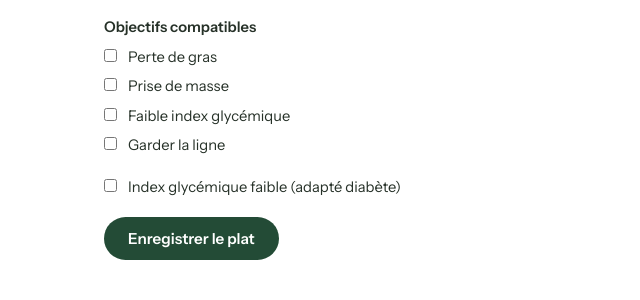
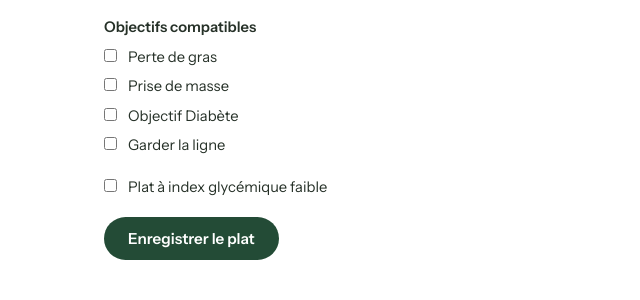
Before and after one commit to nooralshams/SS-Healthy, a PHP site: page /zig_healthy/admin/plats.php in a window 1280 px wide, after a click on "+ Ajouter un plat". Shown: the part 928-1228 px from the top of the page, without its empty margins (0-640 px from the left). Run offline with PHP 8.4, Linux system fonts and the light colour scheme; a user stored in the database is signed in; data comes from the database, SQL or seed files in the repository.

Commit message:
fix: clarify diabetes objective and low-GI checkboxes in dish forms
The "diabete" objective (plat_objectifs) and the low glycaemic index flag
(plats.ig_faible) are different data. Rename their labels in the add and
edit forms to "Objectif Diabète" and "Plat à index glycémique faible".

Co-Authored-By: Claude Opus 5.5 <noreply@anthropic.com>

```diff
--- a/admin/plats.php
+++ b/admin/plats.php
@@ -170,6 +170,10 @@ foreach ($plats as &$plat) {
     $plat['objectifs'] = array_column($stmt_objectifs->fetchAll(), 'objectif');
 }
 unset($plat);
+
+// Dans l'admin, l'objectif « diabete » est nommé explicitement pour ne pas le confondre
+// avec la case « Plat à index glycémique faible » (colonne plats.ig_faible).
+$libelles_objectifs_admin = array_merge($OBJECTIFS, ['diabete' => 'Objectif Diabète']);
 ?>
 
 <section class="section">
@@ -243,7 +247,7 @@ unset($plat);
 
                 <div class="champ">
                     <label>Objectifs compatibles</label>
-                    <?php foreach ($OBJECTIFS as $cle => $libelle): ?>
+                    <?php foreach ($libelles_objectifs_admin as $cle => $libelle): ?>
                         <label class="admin-check">
                             <input type="checkbox" name="objectifs[]" value="<?= e($cle) ?>"> <?= e($libelle) ?>
                         </label>
@@ -252,7 +256,7 @@ unset($plat);
 
                 <div class="champ">
                     <label class="admin-check">
-                        <input type="checkbox" name="ig_faible" value="1"> Index glycémique faible (adapté diabète)
+                        <input type="checkbox" name="ig_faible" value="1"> Plat à index glycémique faible
                     </label>
                 </div>
 
@@ -310,11 +314,11 @@ unset($plat);
                                     </div>
                                     <div class="champ">
                                         <label>Objectifs compatibles</label>
-                                        <?php foreach ($OBJECTIFS as $cle => $libelle): ?>
+                                        <?php foreach ($libelles_objectifs_admin as $cle => $libelle): ?>
                                             <label class="admin-check"><input type="checkbox" name="objectifs[]" value="<?= e($cle) ?>" <?= in_array($cle, $plat['objectifs'], true) ? 'checked' : '' ?>> <?= e($libelle) ?></label>
                                         <?php endforeach; ?>
                                     </div>
-                                    <label class="admin-check"><input type="checkbox" name="ig_faible" value="1" <?= (int) $plat['ig_faible'] ? 'checked' : '' ?>> Index glycémique faible</label>
+                                    <label class="admin-check"><input type="checkbox" name="ig_faible" value="1" <?= (int) $plat['ig_faible'] ? 'checked' : '' ?>> Plat à index glycémique faible</label>
                                     <button type="submit" class="btn btn-plein btn-petit">Enregistrer les modifications</button>
                                 </form>
                             </details>
```
